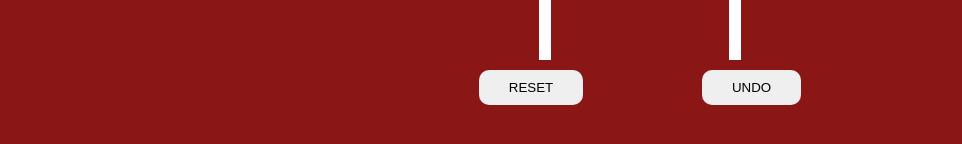
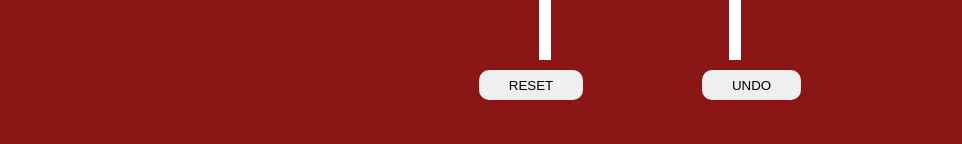
Before and after one commit to Paveu99/Tic-Tac-Toe-Front, a React (Vite) app: page /game in a window 1280 px wide. Shown: the part 540-684 px from the top of the page, without its empty margins (0-962 px from the left). Built offline with nearby package versions, Linux system fonts and the light colour scheme.

Commit message:
Maximum height of the UnderBoardBttn.tsx component set to 30px

```diff
--- a/src/components/styles/UnderBoardBttn.scss
+++ b/src/components/styles/UnderBoardBttn.scss
@@ -8,6 +8,7 @@
   padding: 10px 30px 10px 30px;
   border: none;
   border-radius: 10px;
+  max-height: 30px;
   &:hover {
     background-color: #333;
     cursor: pointer;
```
